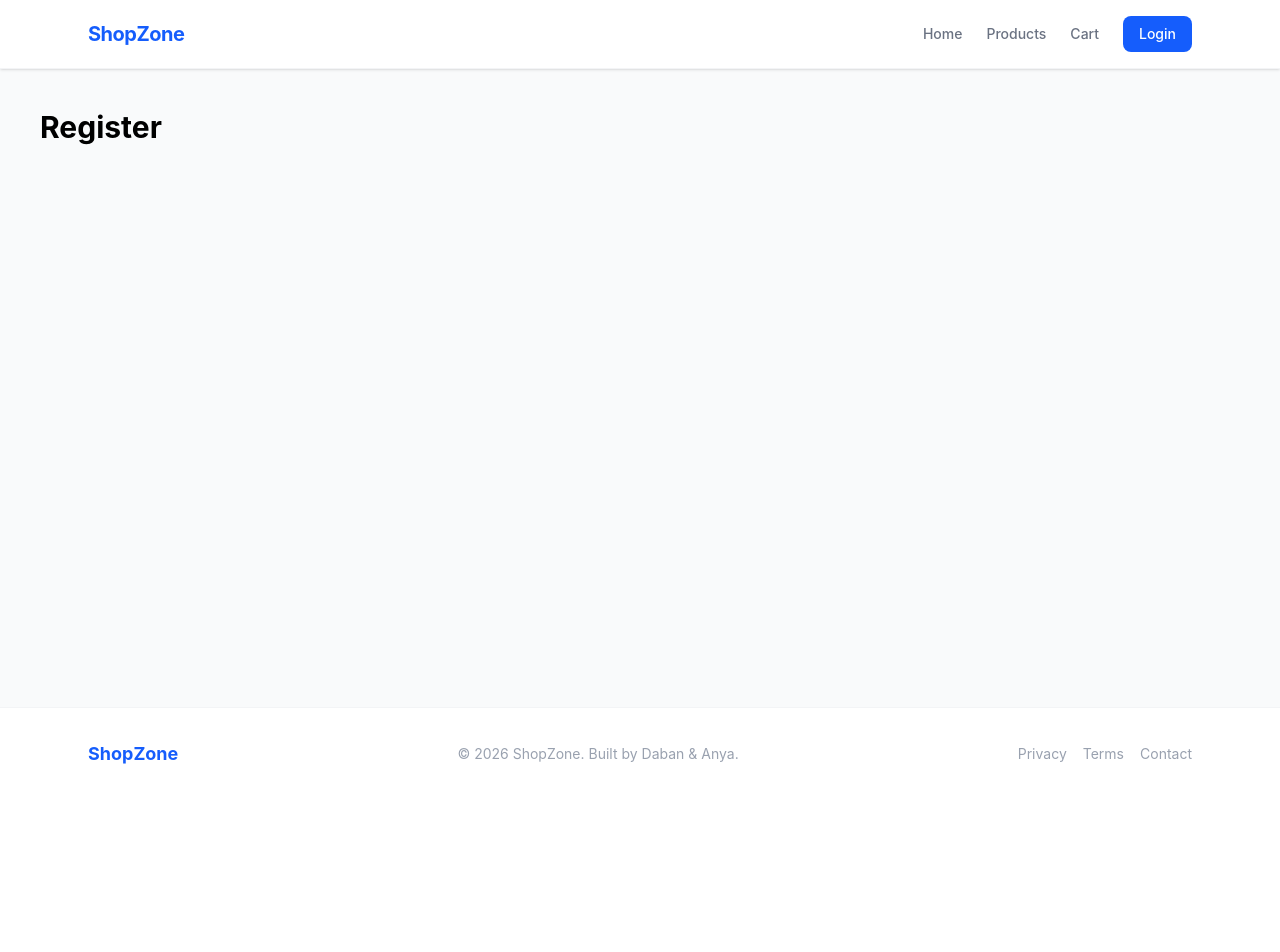
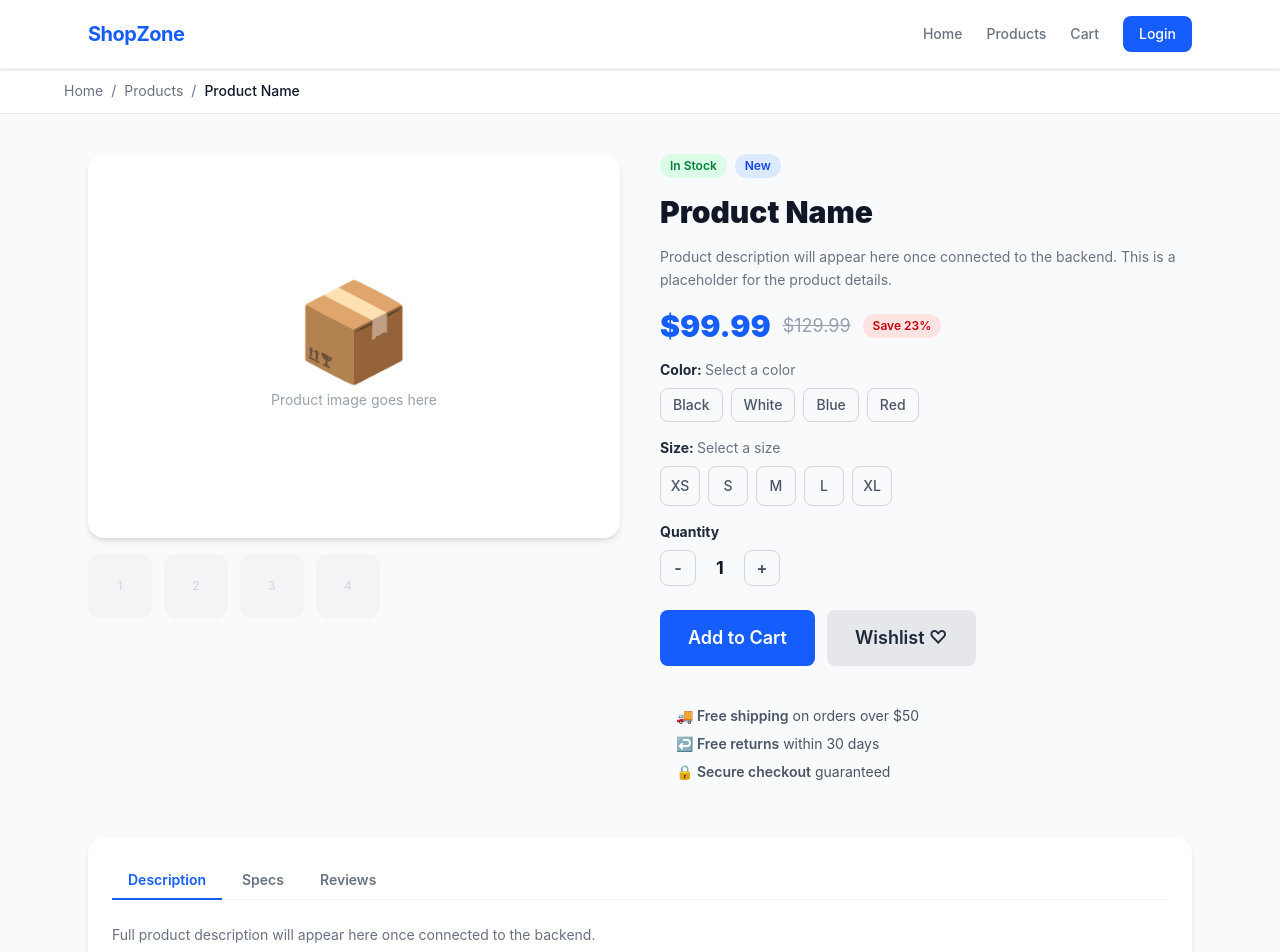
Before and after one commit to dabanzall/e-commerce-series, a React (Vite) app in the folder client/: page /products/1 in a window 1280 px wide. Shown: the top 952 px of the page. Before the commit the page ends 800 px from the top, so only its background shows below. Built offline with nearby package versions, Linux system fonts and the light colour scheme.

Commit message:
episode-06: product detail page

```diff
--- a/client/src/Pages/ProductDetail.jsx
+++ b/client/src/Pages/ProductDetail.jsx
@@ -1,5 +1,213 @@
+import { useState } from 'react'
+import { Link } from 'react-router-dom'
+import { Button, Badge, Card } from '../components'
+
 function ProductDetail() {
-  return <h1 className="text-3xl font-bold p-10">Register</h1>
+  const [quantity, setQuantity] = useState(1)
+  const [selectedSize, setSelectedSize] = useState("")
+  const [selectedColor, setSelectedColor] = useState("")
+  const [activeTab, setActiveTab] = useState("description")
+
+  const sizes = ["XS", "S", "M", "L", "XL"]
+  const colors = ["Black", "White", "Blue", "Red"]
+  const tabs = ["description", "specs", "reviews"]
+
+  return (
+    <div className="min-h-screen bg-gray-50">
+
+      {/* Breadcrumb */}
+      <div className="bg-white border-b border-gray-200 px-6 py-3">
+        <div className="max-w-6xl mx-auto flex items-center gap-2 text-sm text-gray-500">
+          <Link to="/" className="hover:text-blue-600 transition-colors">Home</Link>
+          <span>/</span>
+          <Link to="/products" className="hover:text-blue-600 transition-colors">Products</Link>
+          <span>/</span>
+          <span className="text-gray-900 font-medium">Product Name</span>
+        </div>
+      </div>
+
+      <div className="max-w-6xl mx-auto px-6 py-10">
+
+        {/* Top Section — Image + Info */}
+        <div className="flex flex-col lg:flex-row gap-10 mb-10">
+
+          {/* Left — Image Gallery */}
+          <div className="flex-1">
+            <Card className="flex items-center justify-center h-96 bg-gray-50">
+              <div className="flex flex-col items-center gap-3 text-gray-300">
+                <div className="text-8xl">📦</div>
+                <p className="text-sm text-gray-400">Product image goes here</p>
+              </div>
+            </Card>
+
+            {/* Thumbnail Row */}
+            <div className="flex gap-3 mt-4">
+              {[1, 2, 3, 4].map((i) => (
+                <div
+                  key={i}
+                  className="w-16 h-16 rounded-xl bg-gray-100 border-2 border-transparent hover:border-blue-500 cursor-pointer transition-colors duration-200 flex items-center justify-center text-gray-300 text-xs"
+                >
+                  {i}
+                </div>
+              ))}
+            </div>
+          </div>
+
+          {/* Right — Product Info */}
+          <div className="flex-1 flex flex-col gap-4">
+
+            {/* Badge & Title */}
+            <div className="flex items-center gap-2">
+              <Badge color="green">In Stock</Badge>
+              <Badge color="blue">New</Badge>
+            </div>
+            <h1 className="text-3xl font-black text-gray-900">Product Name</h1>
+            <p className="text-gray-500 text-sm leading-relaxed">
+              Product description will appear here once connected to the backend.
+              This is a placeholder for the product details.
+            </p>
+
+            {/* Price */}
+            <div className="flex items-center gap-3">
+              <p className="text-3xl font-black text-blue-600">$99.99</p>
+              <p className="text-lg text-gray-400 line-through">$129.99</p>
+              <Badge color="red">Save 23%</Badge>
+            </div>
+
+            {/* Colors */}
+            <div>
+              <p className="text-sm font-bold text-gray-800 mb-2">
+                Color: <span className="font-normal text-gray-500">{selectedColor || "Select a color"}</span>
+              </p>
+              <div className="flex gap-2">
+                {colors.map((color) => (
+                  <button
+                    key={color}
+                    onClick={() => setSelectedColor(color)}
+                    className={`px-3 py-1.5 rounded-lg text-sm border font-medium transition-colors duration-200 ${
+                      selectedColor === color
+                        ? "border-blue-600 bg-blue-50 text-blue-600"
+                        : "border-gray-300 text-gray-600 hover:border-gray-400"
+                    }`}
+                  >
+                    {color}
+                  </button>
+                ))}
+              </div>
+            </div>
+
+            {/* Sizes */}
+            <div>
+              <p className="text-sm font-bold text-gray-800 mb-2">
+                Size: <span className="font-normal text-gray-500">{selectedSize || "Select a size"}</span>
+              </p>
+              <div className="flex gap-2">
+                {sizes.map((size) => (
+                  <button
+                    key={size}
+                    onClick={() => setSelectedSize(size)}
+                    className={`w-10 h-10 rounded-lg text-sm border font-medium transition-colors duration-200 ${
+                      selectedSize === size
+                        ? "border-blue-600 bg-blue-50 text-blue-600"
+                        : "border-gray-300 text-gray-600 hover:border-gray-400"
+                    }`}
+                  >
+                    {size}
+                  </button>
+                ))}
+              </div>
+            </div>
+
+            {/* Quantity */}
+            <div>
+              <p className="text-sm font-bold text-gray-800 mb-2">Quantity</p>
+              <div className="flex items-center gap-3">
+                <button
+                  onClick={() => setQuantity(Math.max(1, quantity - 1))}
+                  className="w-9 h-9 rounded-lg border border-gray-300 text-gray-600 hover:bg-gray-50 font-bold transition-colors duration-200"
+                >
+                  -
+                </button>
+                <span className="text-lg font-bold text-gray-900 w-6 text-center">{quantity}</span>
+                <button
+                  onClick={() => setQuantity(quantity + 1)}
+                  className="w-9 h-9 rounded-lg border border-gray-300 text-gray-600 hover:bg-gray-50 font-bold transition-colors duration-200"
+                >
+                  +
+                </button>
+              </div>
+            </div>
+
+            {/* Actions */}
+            <div className="flex gap-3 mt-2">
+              <Button size="lg">Add to Cart</Button>
+              <Button size="lg" variant="secondary">Wishlist ♡</Button>
+            </div>
+
+            {/* Shipping Info */}
+            <div className="bg-gray-50 rounded-xl p-4 flex flex-col gap-2 mt-2">
+              <p className="text-sm text-gray-600">🚚 <span className="font-semibold">Free shipping</span> on orders over $50</p>
+              <p className="text-sm text-gray-600">↩️ <span className="font-semibold">Free returns</span> within 30 days</p>
+              <p className="text-sm text-gray-600">🔒 <span className="font-semibold">Secure checkout</span> guaranteed</p>
+            </div>
+
+          </div>
+        </div>
+
+        {/* Tabs Section */}
+        <Card className="mb-10">
+
+          {/* Tab Headers */}
+          <div className="flex gap-1 border-b border-gray-100 mb-6">
+            {tabs.map((tab) => (
+              <button
+                key={tab}
+                onClick={() => setActiveTab(tab)}
+                className={`px-4 py-2 text-sm font-semibold capitalize transition-colors duration-200 border-b-2 -mb-px ${
+                  activeTab === tab
+                    ? "border-blue-600 text-blue-600"
+                    : "border-transparent text-gray-500 hover:text-gray-800"
+                }`}
+              >
+                {tab}
+              </button>
+            ))}
+          </div>
+
+          {/* Tab Content */}
+          {activeTab === "description" && (
+            <div className="text-gray-500 text-sm leading-relaxed">
+              <p>Full product description will appear here once connected to the backend.</p>
+            </div>
+          )}
+          {activeTab === "specs" && (
+            <div className="text-gray-500 text-sm leading-relaxed">
+              <p>Product specifications will appear here once connected to the backend.</p>
+            </div>
+          )}
+          {activeTab === "reviews" && (
+            <div className="flex flex-col items-center py-10 text-center">
+              <div className="text-4xl mb-3">⭐</div>
+              <p className="font-bold text-gray-700">No reviews yet</p>
+              <p className="text-gray-400 text-sm mt-1">Reviews will appear here once connected to the backend.</p>
+            </div>
+          )}
+
+        </Card>
+
+        {/* Related Products */}
+        <div>
+          <h2 className="text-2xl font-black text-gray-900 mb-6">Related Products</h2>
+          <Card className="flex flex-col items-center justify-center py-16 text-center">
+            <div className="text-5xl mb-3">🛍️</div>
+            <p className="font-bold text-gray-700">No related products yet</p>
+            <p className="text-gray-400 text-sm mt-1">Related products will appear here once connected to the backend.</p>
+          </Card>
+        </div>
+
+      </div>
+    </div>
+  )
 }
 
 export default ProductDetail
```
